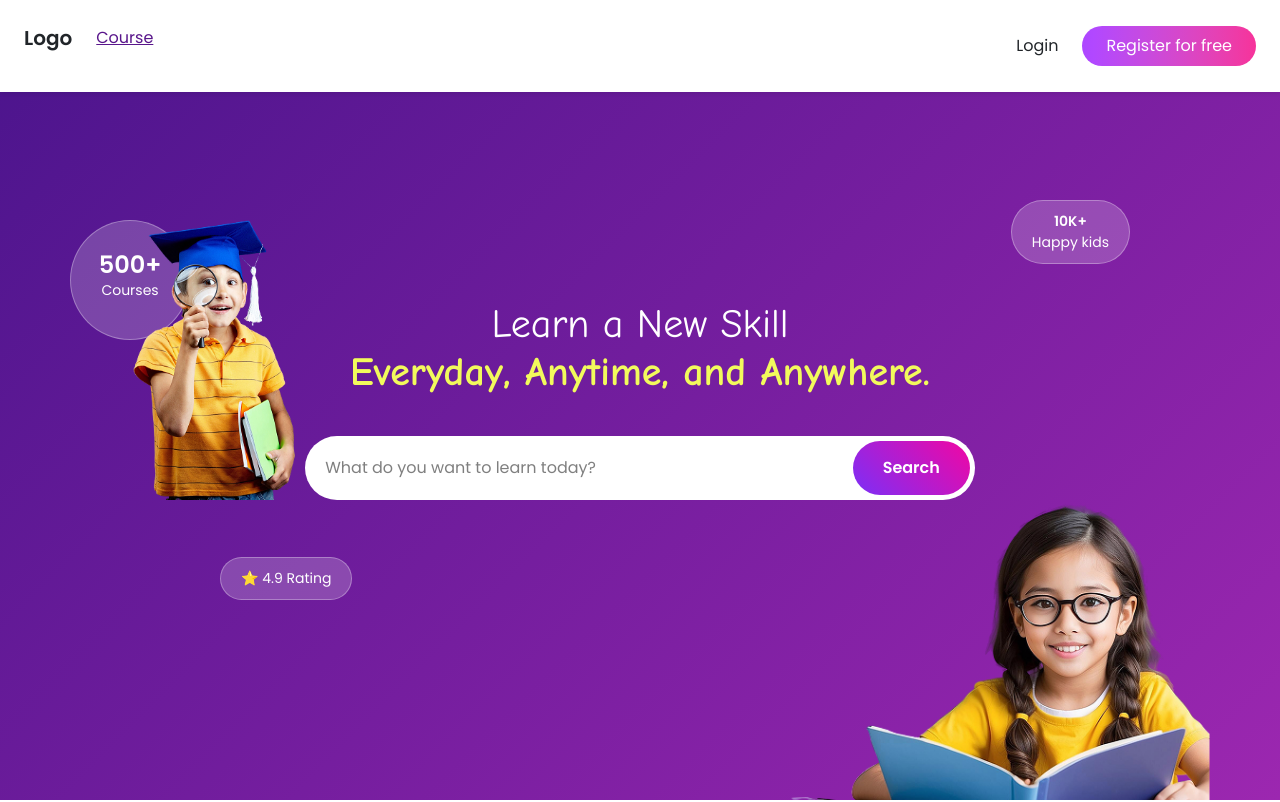
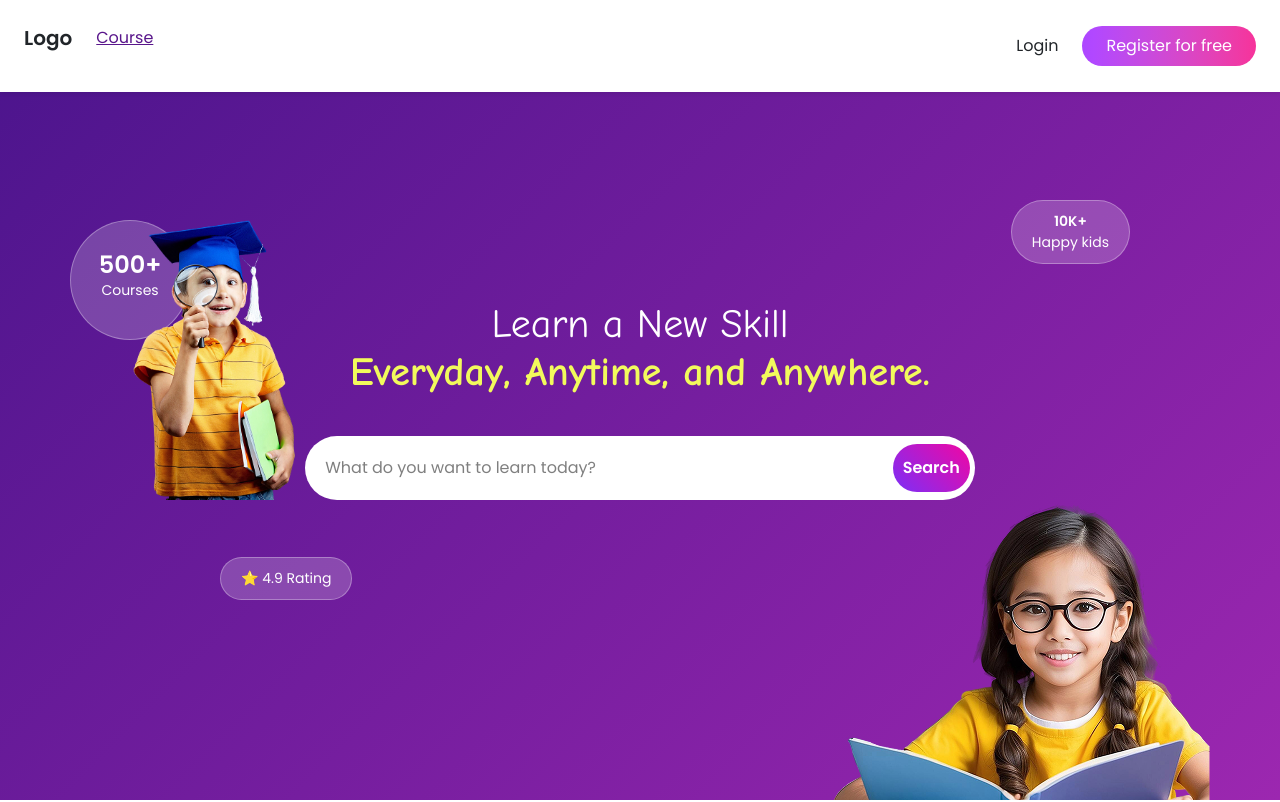
Before and after one commit to MALLIKHARJUNCH-02/UndoSchool-Front-End-Developer-Assignment, a React (Vite) app: page / in a window 1280 px wide. Shown: the top 802 px of the page. Built offline with nearby package versions, Linux system fonts and the light colour scheme.

Commit message:
Updated UI

```diff
--- a/src/Components/Hero/Hero.css
+++ b/src/Components/Hero/Hero.css
@@ -34,10 +34,11 @@
 .search-box button {
   background: linear-gradient(45deg, #7b2ff7, #f107a3);
   border: none;
-  padding: 12px 30px;
+  padding: 12px 10px;
   border-radius: 50px;
   color: white;
   font-weight: 600;
+  margin: auto;
 }
 
 .button:hover{
@@ -101,6 +102,8 @@
 .kid-right {
   position: absolute;
   bottom: 10;
+  /* top: -10; */
+  /* left: 0; */
   right: 0;
   height: 300px;
 }
--- a/src/Components/Hero/Hero.jsx
+++ b/src/Components/Hero/Hero.jsx
@@ -4,7 +4,7 @@ import "./Hero.css";
 export default function Hero() {
   return (
     <section className="hero-section flex items-center overflow-hidden relative text-white">
-      <div className="container position-relative text-center">
+      <div className="container relative text-center">
 
 
         <div className="badge-circle badge-left">
@@ -45,11 +45,13 @@ export default function Hero() {
         />
 
 
-        <img
-          src="/right-kid.png"
-          alt="Kid"
-          className="kid-right"
-        />
+        <div className="kid-right">
+          <img
+            src="/right-kid.png"
+            alt="Kid"
+          />
+        </div>
+
 
       </div>
     </section>
```
